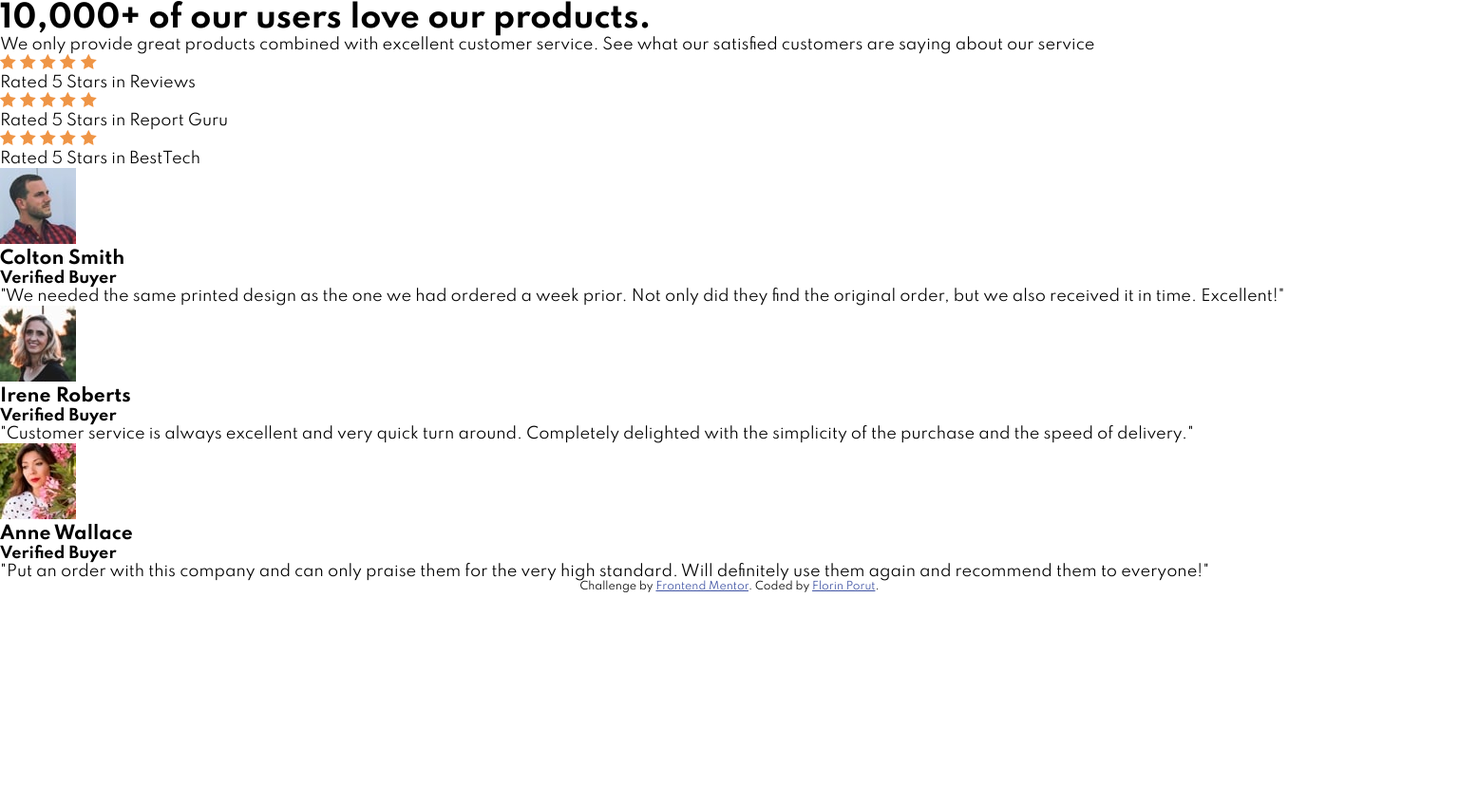
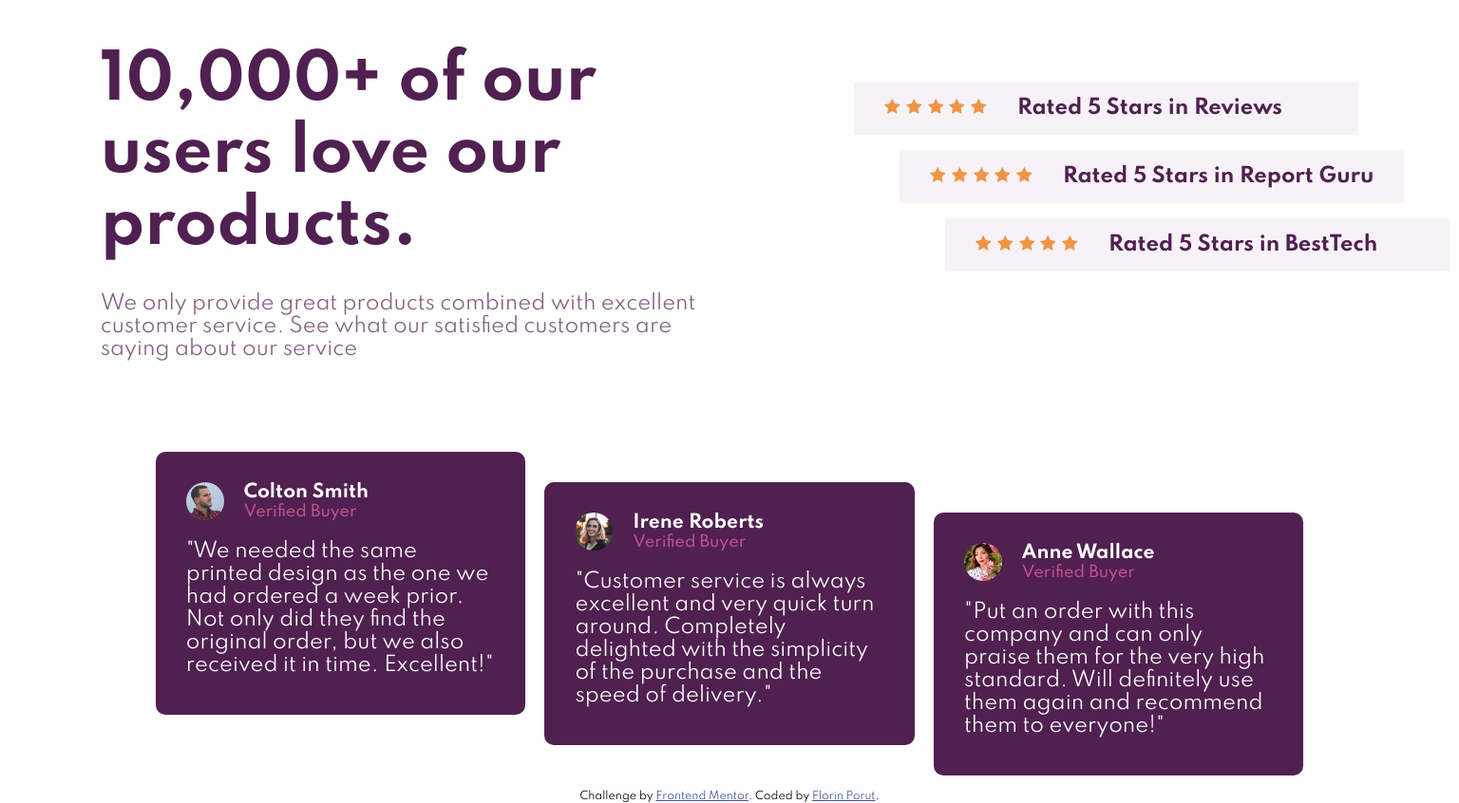
Before and after one commit to zastar23/social-proof-section-master, a plain HTML site: page index.html in a window 1536 px wide. Shown: the whole page at 95% size. Before the commit the page ends 800 px from the top, so only its background shows below. Drawn offline with Linux system fonts and the light colour scheme.

Commit message:
Complete.

```diff
--- a/index.html
+++ b/index.html
@@ -69,6 +69,7 @@
             </div>
         </div>
     </div>
+        <div class="cards__div">
         <article class="card">
             <div class="flex">
                 <div class="img__div">
@@ -109,7 +110,7 @@
             <p class="card__text">"Put an order with this company and can only praise them for the very high
             standard. Will definitely use them again and recommend them to everyone!"</p>
         </article>
-
+    </div>
         <div class="attribution">
             Challenge by
             <a href="https://www.frontendmentor.io?ref=challenge" target="_blank">Frontend Mentor</a>. Coded by <a href="#">Florin Porut</a>.
--- a/style.css
+++ b/style.css
@@ -22,3 +22,131 @@
     --light_grayish_magenta: hsl(300, 24%, 96%);
     --white: hsl(0, 0%, 100%);
 }
+
+.container {
+    display: flex;
+    flex-direction: column;
+    gap: 3rem;
+    align-items: center;
+    justify-content: center;
+}
+
+.intro__div {
+    text-align: center;
+    margin-top: 3rem;
+}
+
+.title {
+    color: var(--very_dark_magenta);
+    margin: 0 auto 2rem;
+    font-size: var(--step-5);
+}
+
+.intro__text {
+    color:hsl(300, 43%, 22%);
+    opacity: .7;
+    font-size: var(--step-0);
+}
+
+.stars__div {
+    text-align: center;
+}
+
+.star__div {
+    margin: .5rem auto 1rem;
+    display: flex;
+    flex-direction: column;
+    gap: .7rem;
+    color:hsl(300, 43%, 22%);
+    font-weight: 900;
+    background-color: var(--light_grayish_magenta);
+    padding: .5rem 1.5rem;
+    font-size: var(--step-0);
+}
+
+.card {
+    background-color: hsl(300, 43%, 22%);
+    margin: 1rem auto 1rem;
+    color: white;
+    padding: 2rem;
+    border-radius: 10px;
+    width: 95%;
+    max-width: 20rem;
+}
+
+.flex {
+    display: flex;
+    gap: 1.3rem;
+}
+
+.check {
+    color:hsl(333, 80%, 67%);
+    font-weight: 500;
+    opacity: .7;
+}
+
+.portret {
+    border-radius: 40px;
+    width: 2.5rem;
+}
+
+.name__div {
+    align-self: start;
+}
+
+.card__text {
+    margin: 1rem auto .5rem;
+    font-size: var(--step-0);
+}
+
+@media (min-width: 1300px) {
+    .container {
+        flex-direction: row;
+        justify-content: space-evenly;
+    }
+
+    .intro__div {
+        width: 40rem;
+        text-align: left;
+    }
+
+    .star__div {
+        flex-direction: row;
+        gap: 2rem;
+        position: relative;
+        padding: 1rem 2rem;
+    }
+
+    .star__div:nth-of-type(2) {
+        left: 3rem;
+    }
+
+    .star__div:nth-of-type(3) {
+        left: 6rem;
+    }
+
+    .cards__div {
+        width: 80%;
+        display: grid;
+        grid-template-columns: repeat(3, 2fr);
+        margin: 5rem auto 0;
+    }
+
+    .card {
+        max-width: 30rem;
+    }
+
+    article:nth-of-type(1) {
+        margin-bottom: 5rem;
+    }
+
+    article:nth-of-type(2) {
+        margin-top: 3rem;
+        margin-bottom: 3rem;
+    }
+
+    article:nth-of-type(3) {
+        margin-top: 5rem;
+    }
+
+}
```
